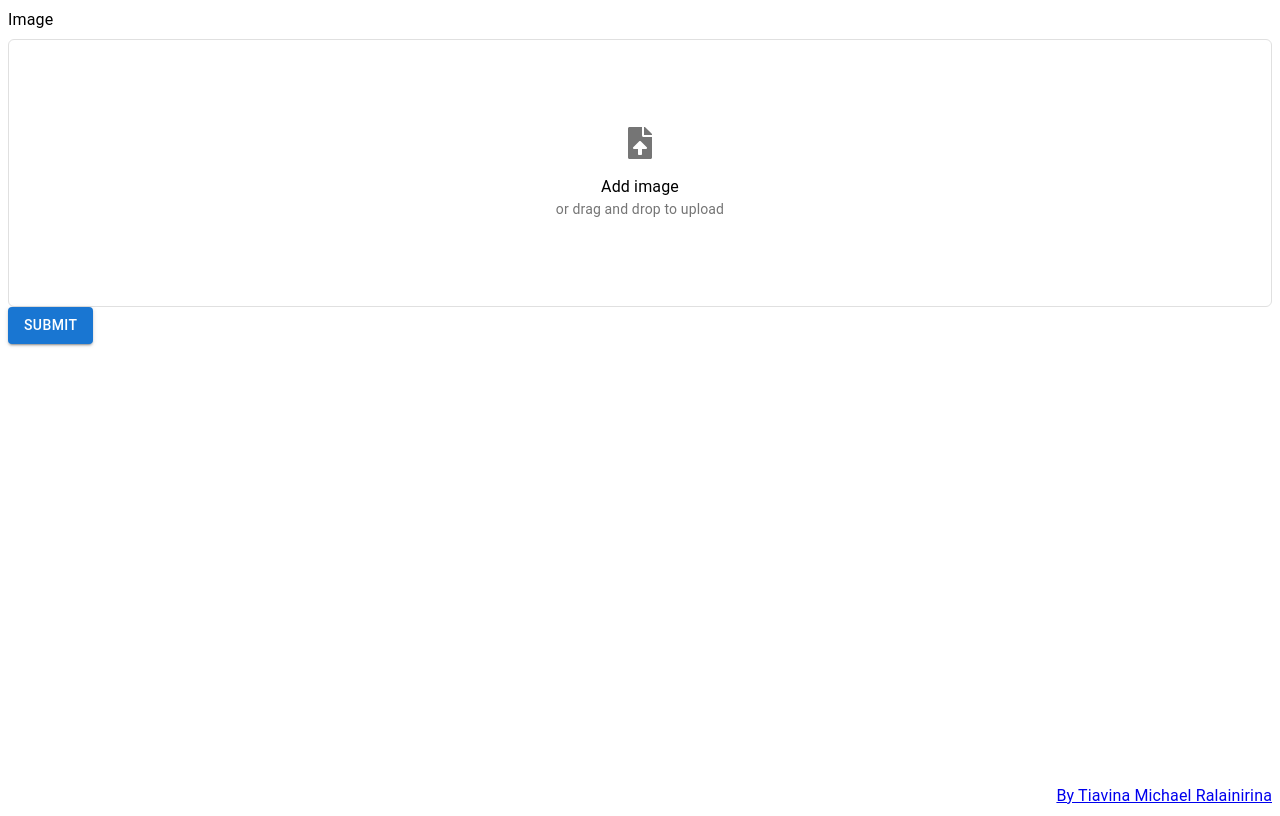
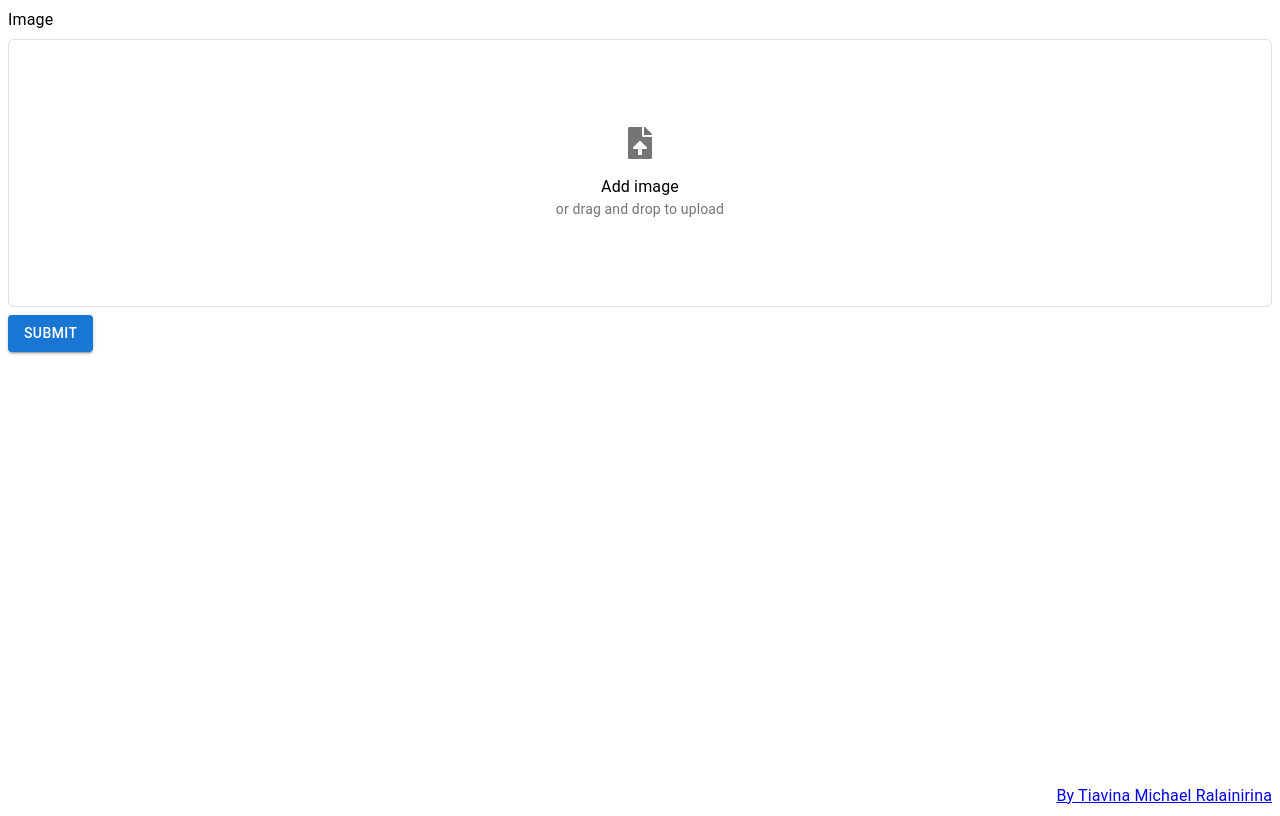
Before and after one commit to tiavina-mika/upload-files-react-dropzone-zod-hook-form-ts, a React (Create React App) app in the folder src/: page / in a window 1280 px wide. Built offline with nearby package versions, Linux system fonts and the light colour scheme; the HTML template or start-up script is replaced by a standard one.

Commit message:
fix button spacing

```diff
--- a/src/Form.tsx
+++ b/src/Form.tsx
@@ -80,7 +80,7 @@ const Form = () => {
       <FormProvider {...form}>
         <form onSubmit={handleSubmit(onSubmit)}>
           <DropzoneField name="image" label="Image" />
-          <Box>
+          <Box mt={1}>
             <Button type="submit" variant="contained">
               Submit
             </Button>
```
